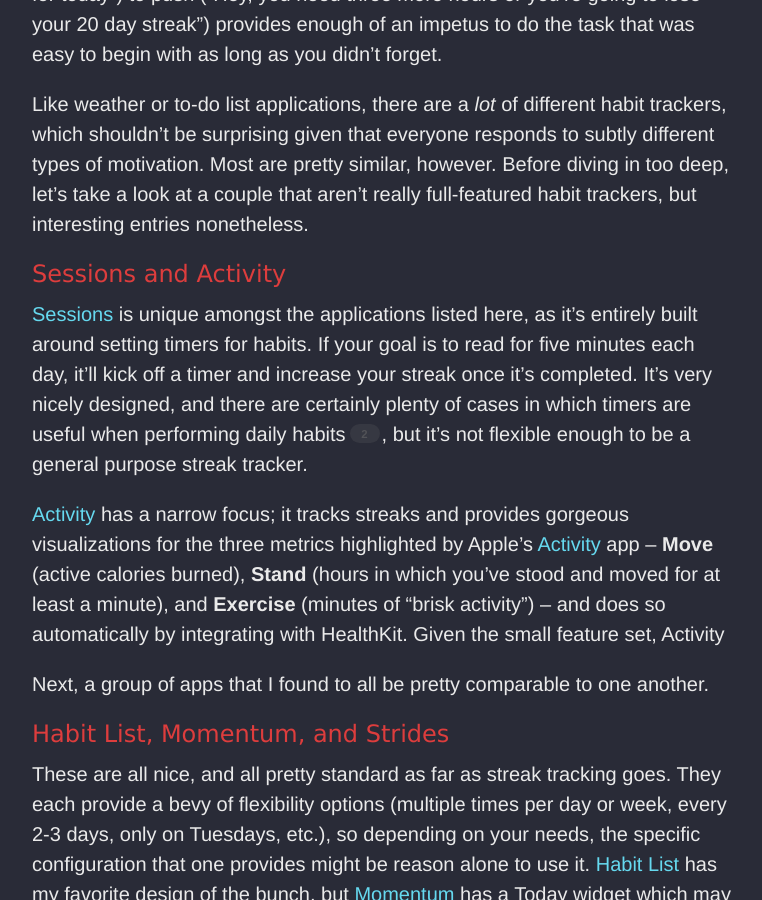
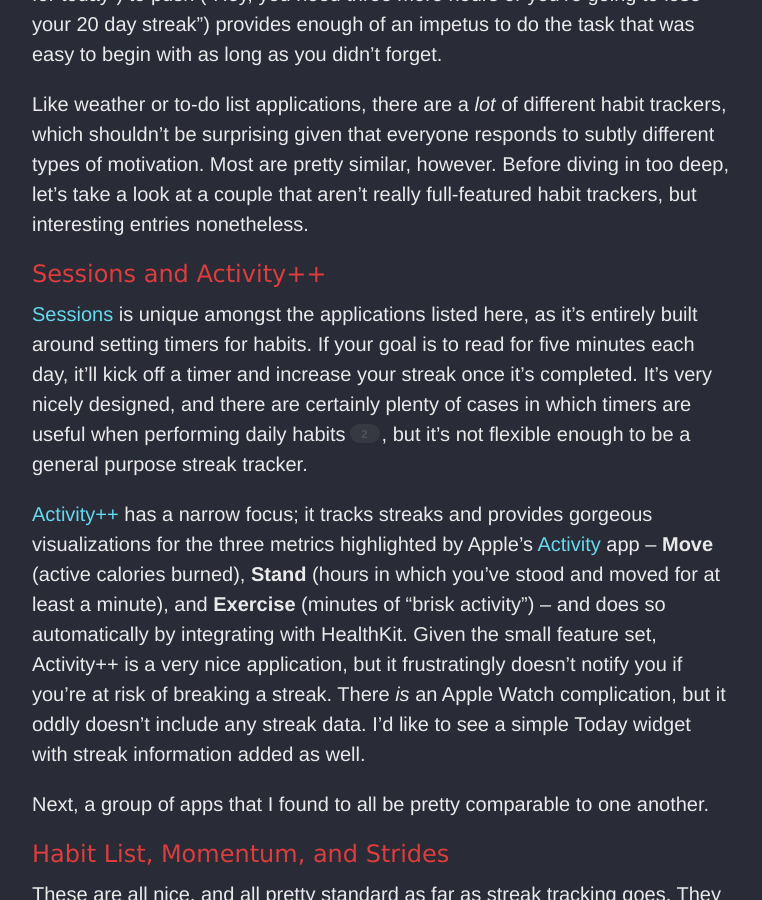
Before and after one commit to irace/irace.github.com, a Jekyll site: the page built from _posts/2017-03-17-apps-for-your-habits.md, in a window 1280 px wide and 900 px high, scrolled down 906 px. Shown: the whole window, without its empty margins (258-1020 px from the left). Built offline with Jekyll 4.4.1, drawn with Linux system fonts in a browser that asks for light colours; some of the changed text lies outside the part shown.

Commit message:
Fix issue where Markdown conversion did not properly handle ++

```diff
--- a/_posts/2017-03-17-apps-for-your-habits.md
+++ b/_posts/2017-03-17-apps-for-your-habits.md
@@ -11,11 +11,11 @@
 
 Like weather or to-do list applications, there are a *lot* of different habit trackers, which shouldn’t be surprising given that everyone responds to subtly different types of motivation. Most are pretty similar, however. Before diving in too deep, let’s take a look at a couple that aren’t really full-featured habit trackers, but interesting entries nonetheless.
 
-## Sessions and Activity
+## Sessions and Activity++
 
 [Sessions](https://itunes.apple.com/us/app/sessions-activity-timer-habit/id962313775?mt=8) is unique amongst the applications listed here, as it’s entirely built around setting timers for habits. If your goal is to read for five minutes each day, it’ll kick off a timer and increase your streak once it’s completed. It’s very nicely designed, and there are certainly plenty of cases in which timers are useful when performing daily habits[^2], but it’s not flexible enough to be a general purpose streak tracker.
 
-[Activity](https://itunes.apple.com/us/app/activity++/id1089666978?mt=8) has a narrow focus; it tracks streaks and provides gorgeous visualizations for the three metrics highlighted by Apple’s [Activity](https://support.apple.com/en-us/HT204517) app – **Move** (active calories burned), **Stand** (hours in which you’ve stood and moved for at least a minute), and **Exercise** (minutes of “brisk activity”) – and does so automatically by integrating with HealthKit. Given the small feature set, Activity
+[Activity++](https://itunes.apple.com/us/app/activity++/id1089666978?mt=8) has a narrow focus; it tracks streaks and provides gorgeous visualizations for the three metrics highlighted by Apple’s [Activity](https://support.apple.com/en-us/HT204517) app – **Move** (active calories burned), **Stand** (hours in which you’ve stood and moved for at least a minute), and **Exercise** (minutes of “brisk activity”) – and does so automatically by integrating with HealthKit. Given the small feature set, Activity++ is a very nice application, but it frustratingly doesn’t notify you if you’re at risk of breaking a streak. There _is_ an Apple Watch complication, but it oddly doesn’t include any streak data. I’d like to see a simple Today widget with streak information added as well.
 
 Next, a group of apps that I found to all be pretty comparable to one another.
 
```
